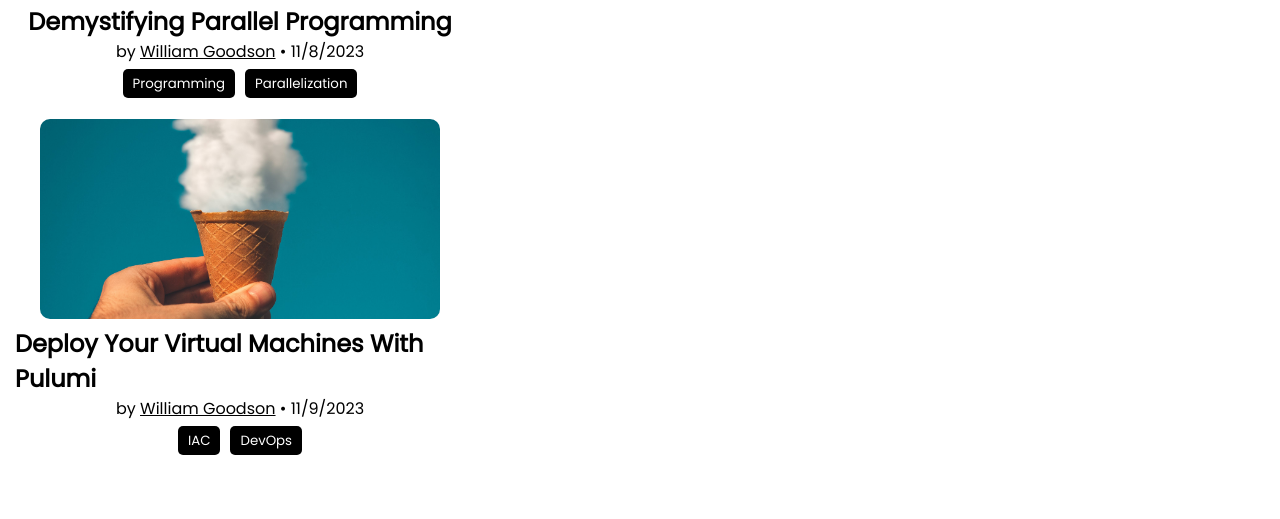
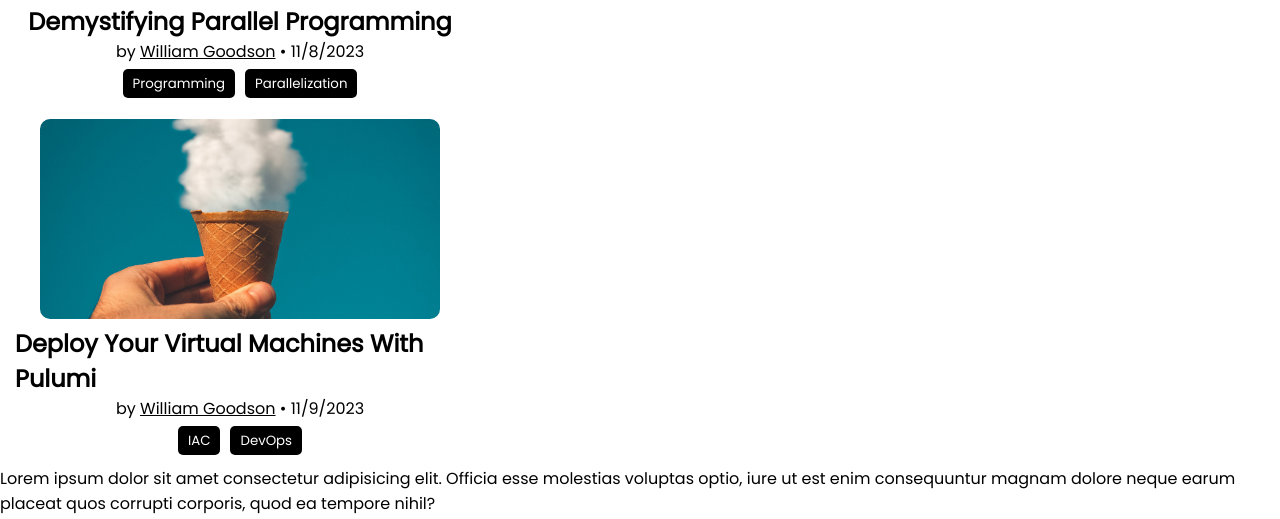
Before and after one commit to willgoodson/personal-site, an Astro site: page /blog in a window 1280 px wide. Shown: the part 281-800 px from the top of the page. Built offline with nearby package versions, Linux system fonts and the light colour scheme; Astro itself is replaced by a stand-in of ours.

Commit message:
test workflow

```diff
--- a/src/pages/blog/index.astro
+++ b/src/pages/blog/index.astro
@@ -9,6 +9,7 @@ const allPosts = await Astro.glob('./*.mdx')
     {
         allPosts.map((post) => <PostCard frontmatter={post.frontmatter} url={post.url}/>)
     }
+    Lorem ipsum dolor sit amet consectetur adipisicing elit. Officia esse molestias voluptas optio, iure ut est enim consequuntur magnam dolore neque earum placeat quos corrupti corporis, quod ea tempore nihil?
 </MainLayout>
 
 <style>
```
